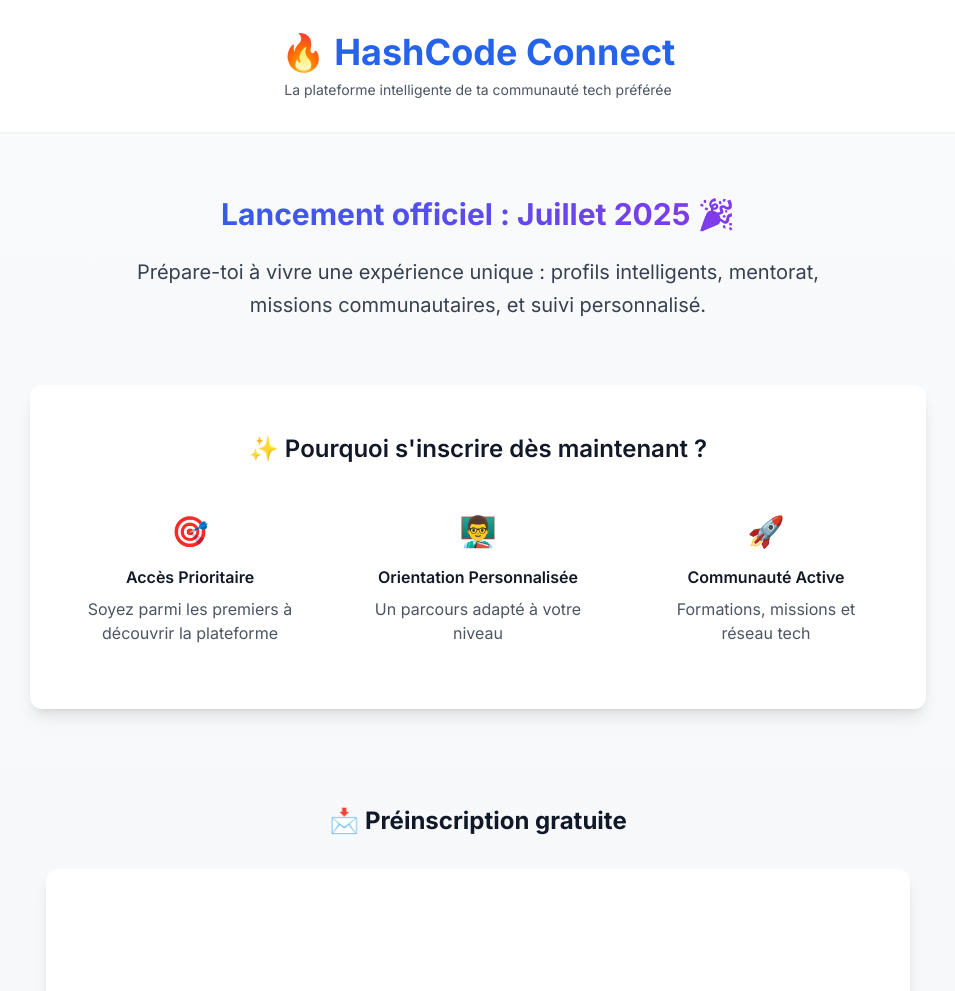
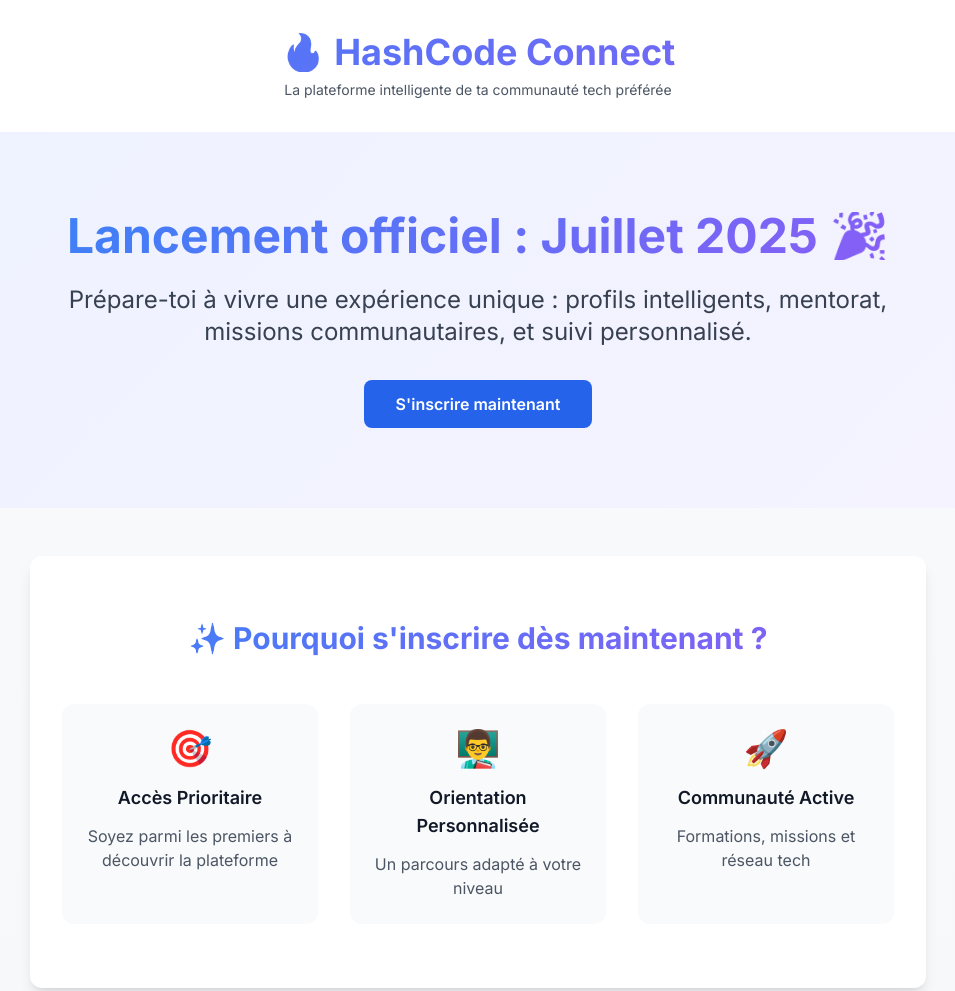
Before and after one commit to digitaleflex/hashcodeconnect-pre, a plain HTML site: page index.html in a window 1280 px wide. Shown: the top 991 px of the page, without its empty margins (162-1117 px from the left). Drawn offline with nearby package versions, Linux system fonts and the light colour scheme; a script that the page names is missing.

Commit message:
hashcode connect

```diff
--- a/index.html
+++ b/index.html
@@ -13,51 +13,66 @@
         body {
             font-family: 'Inter', sans-serif;
         }
+        .gradient-text {
+            background: linear-gradient(135deg, #3B82F6 0%, #8B5CF6 100%);
+            -webkit-background-clip: text;
+            -webkit-text-fill-color: transparent;
+        }
+        .hero-gradient {
+            background: linear-gradient(135deg, #EEF2FF 0%, #F5F3FF 100%);
+        }
     </style>
 </head>
 <body class="bg-gradient-to-b from-gray-50 to-gray-100 text-gray-900 min-h-screen">
 
     <!-- Header -->
     <header class="text-center p-8 bg-white shadow-sm">
-        <h1 class="text-4xl font-bold text-blue-600 mb-2">🔥 HashCode Connect</h1>
+        <h1 class="text-4xl font-bold gradient-text mb-2">🔥 HashCode Connect</h1>
         <p class="text-sm text-gray-600">La plateforme intelligente de ta communauté tech préférée</p>
     </header>
 
-    <!-- Introduction -->
-    <section class="text-center px-4 py-16 max-w-3xl mx-auto">
-        <h2 class="text-3xl font-bold mb-6 bg-gradient-to-r from-blue-600 to-purple-600 bg-clip-text text-transparent">
-            Lancement officiel : Juillet 2025 🎉
-        </h2>
-        <p class="text-xl text-gray-700 leading-relaxed">
-            Prépare-toi à vivre une expérience unique : profils intelligents, mentorat, missions communautaires, et suivi personnalisé.
-        </p>
+    <!-- Hero Section -->
+    <section class="hero-gradient py-20 px-4">
+        <div class="max-w-4xl mx-auto text-center">
+            <h2 class="text-4xl md:text-5xl font-bold mb-6 gradient-text">
+                Lancement officiel : Juillet 2025 🎉
+            </h2>
+            <p class="text-xl md:text-2xl text-gray-700 leading-relaxed mb-8">
+                Prépare-toi à vivre une expérience unique : profils intelligents, mentorat, missions communautaires, et suivi personnalisé.
+            </p>
+            <div class="flex justify-center space-x-4">
+                <a href="#inscription" class="bg-blue-600 hover:bg-blue-700 text-white px-8 py-3 rounded-lg font-semibold transition duration-300 transform hover:scale-105">
+                    S'inscrire maintenant
+                </a>
+            </div>
+        </div>
     </section>
 
     <!-- Pourquoi s'inscrire -->
-    <section class="bg-white py-12 px-8 max-w-4xl mx-auto rounded-xl shadow-lg mb-12">
-        <h3 class="text-2xl font-semibold mb-8 text-center">✨ Pourquoi s'inscrire dès maintenant ?</h3>
+    <section class="bg-white py-16 px-8 max-w-4xl mx-auto rounded-xl shadow-lg my-12">
+        <h3 class="text-3xl font-bold mb-12 text-center gradient-text">✨ Pourquoi s'inscrire dès maintenant ?</h3>
         <div class="grid md:grid-cols-3 gap-8">
-            <div class="text-center p-4">
-                <div class="text-3xl mb-4">🎯</div>
-                <h4 class="font-semibold mb-2">Accès Prioritaire</h4>
+            <div class="text-center p-6 bg-gray-50 rounded-xl hover:shadow-lg transition duration-300">
+                <div class="text-4xl mb-4">🎯</div>
+                <h4 class="font-semibold text-lg mb-3">Accès Prioritaire</h4>
                 <p class="text-gray-600">Soyez parmi les premiers à découvrir la plateforme</p>
             </div>
-            <div class="text-center p-4">
-                <div class="text-3xl mb-4">👨‍🏫</div>
-                <h4 class="font-semibold mb-2">Orientation Personnalisée</h4>
+            <div class="text-center p-6 bg-gray-50 rounded-xl hover:shadow-lg transition duration-300">
+                <div class="text-4xl mb-4">👨‍🏫</div>
+                <h4 class="font-semibold text-lg mb-3">Orientation Personnalisée</h4>
                 <p class="text-gray-600">Un parcours adapté à votre niveau</p>
             </div>
-            <div class="text-center p-4">
-                <div class="text-3xl mb-4">🚀</div>
-                <h4 class="font-semibold mb-2">Communauté Active</h4>
+            <div class="text-center p-6 bg-gray-50 rounded-xl hover:shadow-lg transition duration-300">
+                <div class="text-4xl mb-4">🚀</div>
+                <h4 class="font-semibold text-lg mb-3">Communauté Active</h4>
                 <p class="text-gray-600">Formations, missions et réseau tech</p>
             </div>
         </div>
     </section>
 
     <!-- Formulaire Tally -->
-    <section class="py-12 px-4 max-w-4xl mx-auto">
-        <h4 class="text-center text-2xl font-bold mb-8">📩 Préinscription gratuite</h4>
+    <section id="inscription" class="py-16 px-4 max-w-4xl mx-auto">
+        <h4 class="text-center text-3xl font-bold mb-8 gradient-text">📩 Préinscription gratuite</h4>
         <div class="bg-white rounded-xl shadow-lg p-6">
             <iframe
                 data-tally-src="https://tally.so/embed/wv1KOX?alignLeft=1&hideTitle=1&transparentBackground=1&dynamicHeight=1"
@@ -77,10 +92,10 @@
         <div class="max-w-4xl mx-auto">
             <p class="mb-4">© 2025 HashCode. Tous droits réservés.</p>
             <div class="flex justify-center space-x-4">
-                <a href="#" class="text-blue-500 hover:text-blue-600">Contact</a>
-                <a href="#" class="text-blue-500 hover:text-blue-600">Mentions légales</a>
-                <a href="#" class="text-blue-500 hover:text-blue-600">Twitter</a>
-                <a href="#" class="text-blue-500 hover:text-blue-600">LinkedIn</a>
+                <a href="#" class="text-blue-500 hover:text-blue-600 transition duration-300">Contact</a>
+                <a href="#" class="text-blue-500 hover:text-blue-600 transition duration-300">Mentions légales</a>
+                <a href="#" class="text-blue-500 hover:text-blue-600 transition duration-300">Twitter</a>
+                <a href="#" class="text-blue-500 hover:text-blue-600 transition duration-300">LinkedIn</a>
             </div>
         </div>
     </footer>
```
